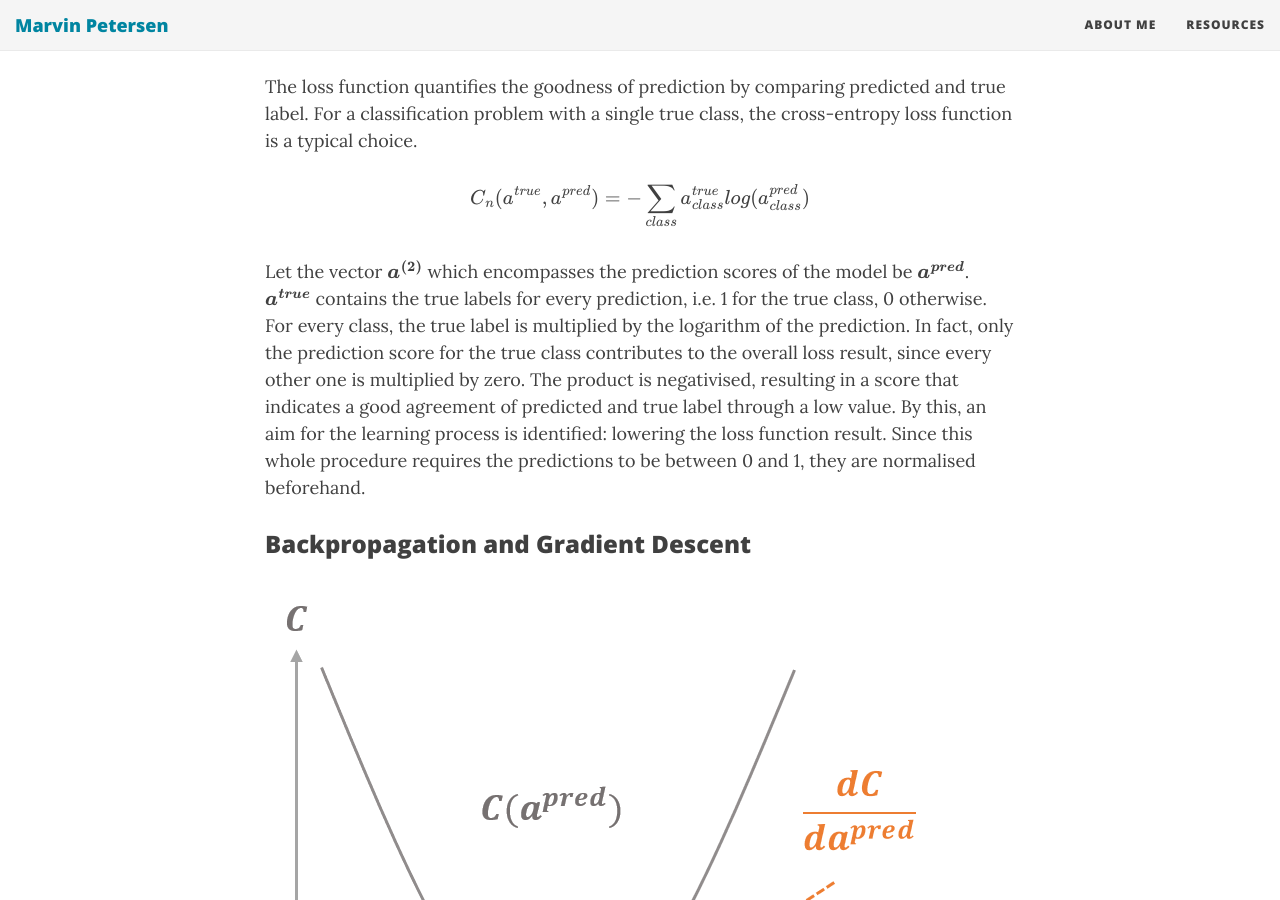
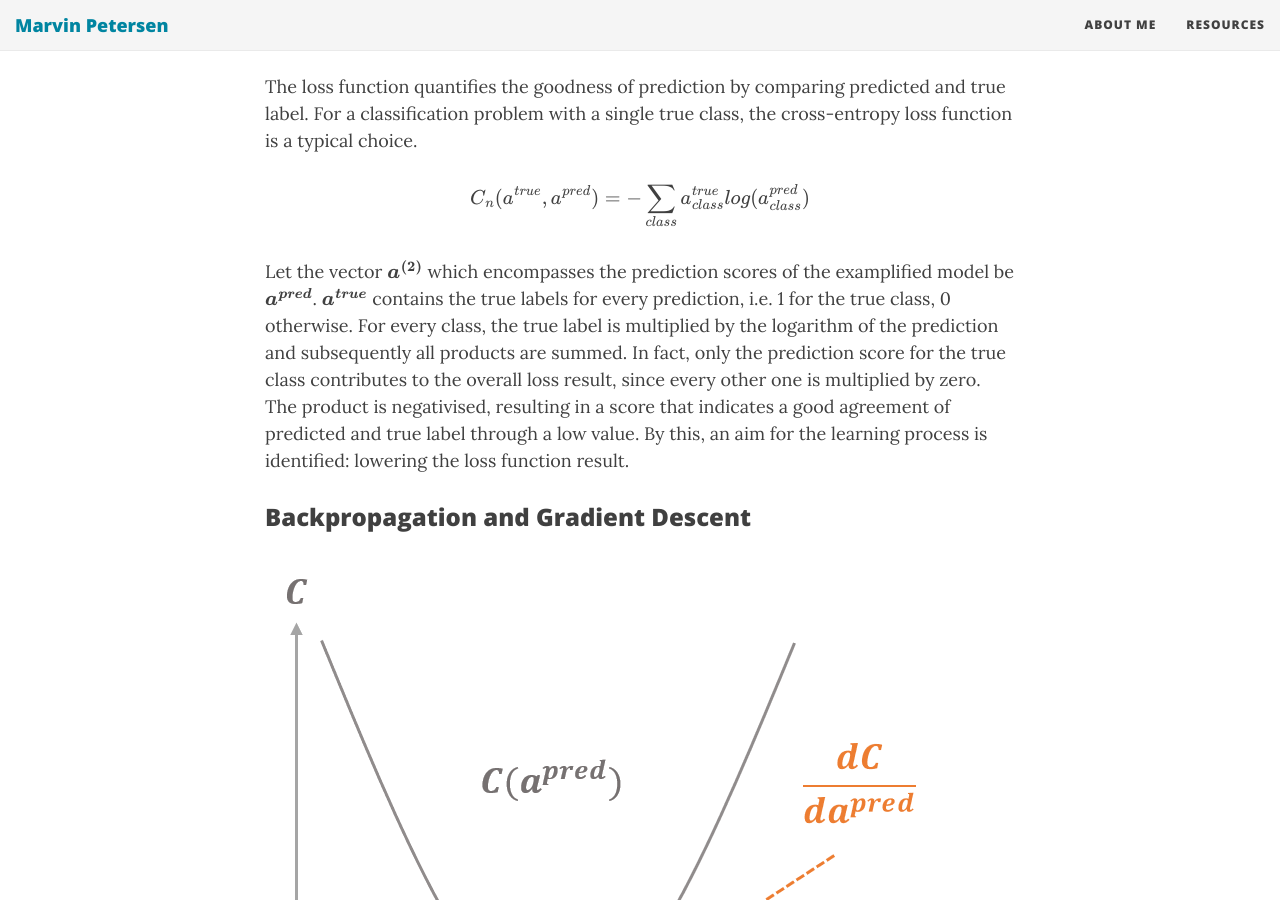
Before and after one commit to m-petersen/vinpetersen.github.io, a Jekyll site: the page built from _posts/2018-11-25-a-guided-tour-through-a-convolutional-neural-network-part-3.md, in a window 1280 px wide and 900 px high, scrolled down 316 px. Built offline with Jekyll 4.4.1, drawn with Linux system fonts in a browser that asks for light colours; nearby versions of some CDN libraries; formulas are drawn with MathJax 3; some of the changed text lies outside the part shown.

Commit message:
Update 2018-11-25-a-guided-tour-through-a-convolutional-neural-network-part-3.md

```diff
--- a/_posts/2018-11-25-a-guided-tour-through-a-convolutional-neural-network-part-3.md
+++ b/_posts/2018-11-25-a-guided-tour-through-a-convolutional-neural-network-part-3.md
@@ -12,7 +12,7 @@ The loss function quantifies the goodness of prediction by comparing predicted a
 
 $$C_{n}(a^{true},a^{pred})=-\sum_{class} a_{class}^{true}log(a_{class}^{pred})$$
 
-Let the vector $\boldsymbol{a^{(2)}}$ which encompasses the prediction scores of the model be $$\boldsymbol{a^{pred}}$$.  $$\boldsymbol{a^{true}}$$ contains the true labels for every prediction, i.e. 1 for the true class, 0 otherwise. For every class, the true label is multiplied by the logarithm of the prediction. In fact, only the prediction score for the true class contributes to the overall loss result, since every other one is multiplied by zero. The product is negativised, resulting in a score that indicates a good agreement of predicted and true label through a low value. By this, an aim for the learning process is identified: lowering the loss function result. Since this whole procedure requires the predictions to be between 0 and 1, they are normalised beforehand.
+Let the vector $\boldsymbol{a^{(2)}}$ which encompasses the prediction scores of the examplified model be $$\boldsymbol{a^{pred}}$$. $$\boldsymbol{a^{true}}$$ contains the true labels for every prediction, i.e. 1 for the true class, 0 otherwise. For every class, the true label is multiplied by the logarithm of the prediction and subsequently all products are summed. In fact, only the prediction score for the true class contributes to the overall loss result, since every other one is multiplied by zero. The product is negativised, resulting in a score that indicates a good agreement of predicted and true label through a low value. By this, an aim for the learning process is identified: lowering the loss function result.
 
 
 ### Backpropagation and Gradient Descent
```
Also changed, not shown: other parts of _posts/2018-11-25-a-guided-tour-through-a-convolutional-neural-network-part-3.md (+3 -1 lines).
